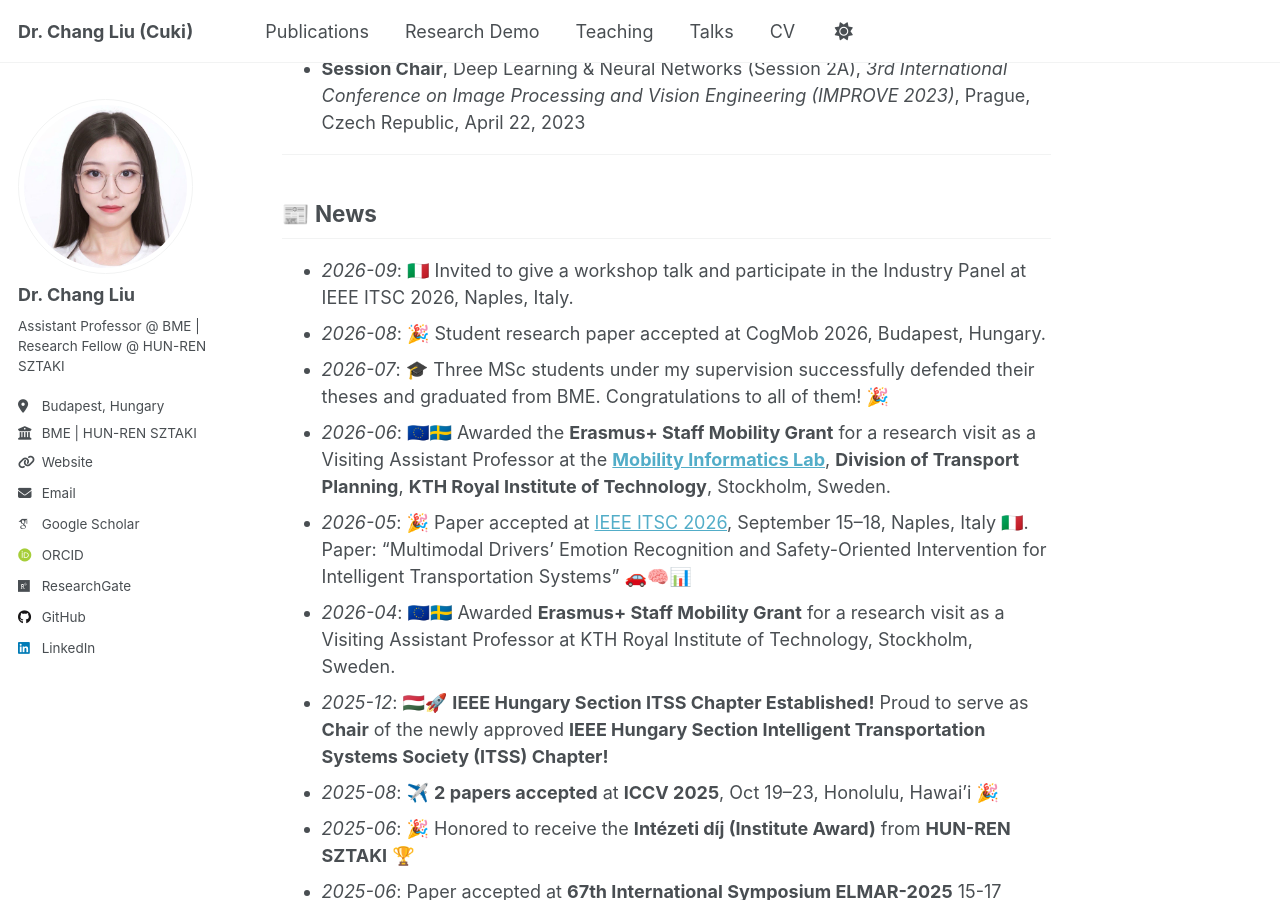
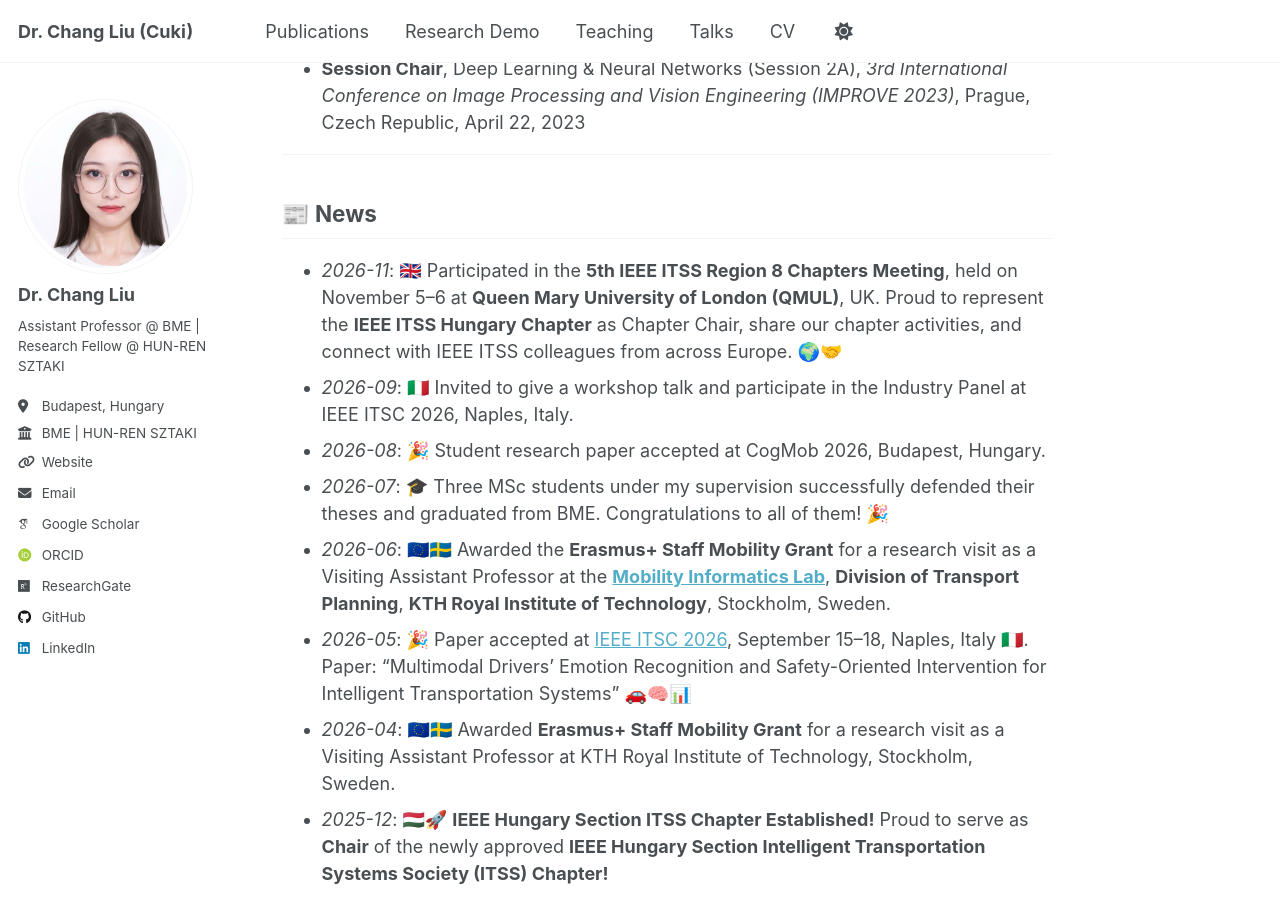
Before and after one commit to ChangLiu-bp/changliu-bp.github.io, a Jekyll site: the page built from _pages/about.md, in a window 1280 px wide and 900 px high, scrolled down 1285 px. Built offline with Jekyll 4.4.1, drawn with Linux system fonts in a browser that asks for light colours; some web fonts are replaced; a script that is not in the unit is left out.

Commit message:
Update about.md

```diff
--- a/_pages/about.md
+++ b/_pages/about.md
@@ -45,6 +45,7 @@
 ---
 
 ## 📰 News
+- *2026-11*: 🇬🇧 Participated in the **5th IEEE ITSS Region 8 Chapters Meeting**, held on November 5–6 at **Queen Mary University of London (QMUL)**, UK. Proud to represent the **IEEE ITSS Hungary Chapter** as Chapter Chair, share our chapter activities, and connect with IEEE ITSS colleagues from across Europe. 🌍🤝
 - *2026-09*: 🇮🇹 Invited to give a workshop talk and participate in the Industry Panel at IEEE ITSC 2026, Naples, Italy.
 - *2026-08*: 🎉 Student research paper accepted at CogMob 2026, Budapest, Hungary.
 - *2026-07*: 🎓 Three MSc students under my supervision successfully defended their theses and graduated from BME. Congratulations to all of them! 🎉
```
